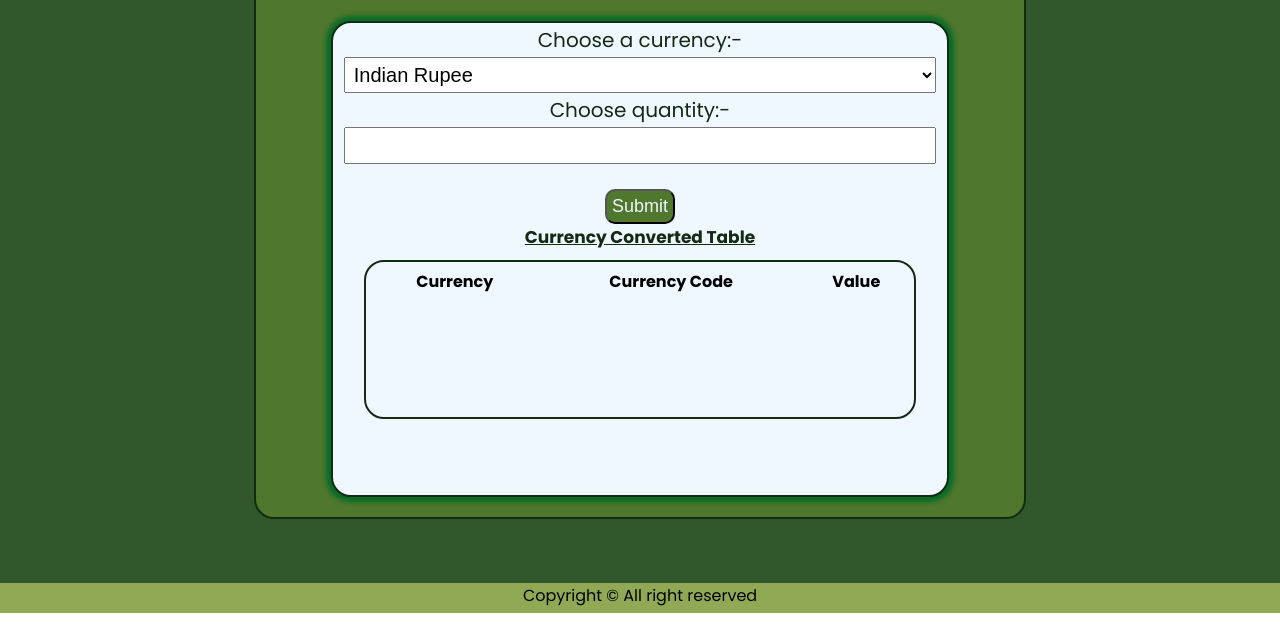
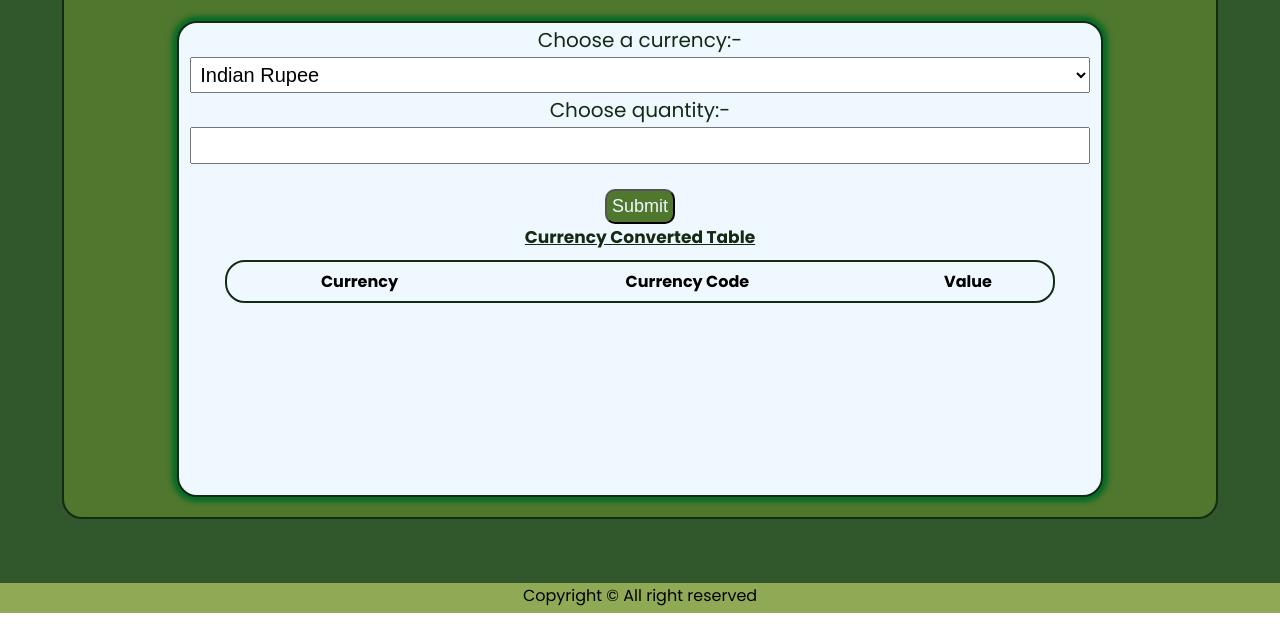
Before and after one commit to PariRastogi18/Currency-Converter, a plain HTML site: page index.html in a window 1280 px wide. Shown: the part 169-800 px from the top of the page. Drawn offline with Linux system fonts and the light colour scheme; no server answers.

Commit message:
Update style.css

```diff
--- a/style.css
+++ b/style.css
@@ -63,7 +63,7 @@ nav ul {
 }
 #container {
   font-family: "Poppins", sans-serif;
-  width: 60%;
+  width: 90%;
   background-color: #4f772d;
   text-align: center;
   border-radius: 20px;
@@ -88,6 +88,11 @@ nav ul {
   border-radius: 20px;
   border: 2px solid #132a13;
   box-shadow: 0px 0px 5px 5px rgb(4, 107, 38);
+  overflow-x: auto;
+  overflow-y: auto;
+  table-layout: auto;
+  word-break: break-word;
+  overflow-wrap: break-word;
 }
 
 #min-container form {
@@ -141,7 +146,7 @@ label {
   overflow-x: auto;
   box-sizing: border-box;
   padding-bottom: 10px;
-  height: 37%;
+  height: auto;
   overflow-y: auto;
   display: flex;
   justify-content: center;
```
